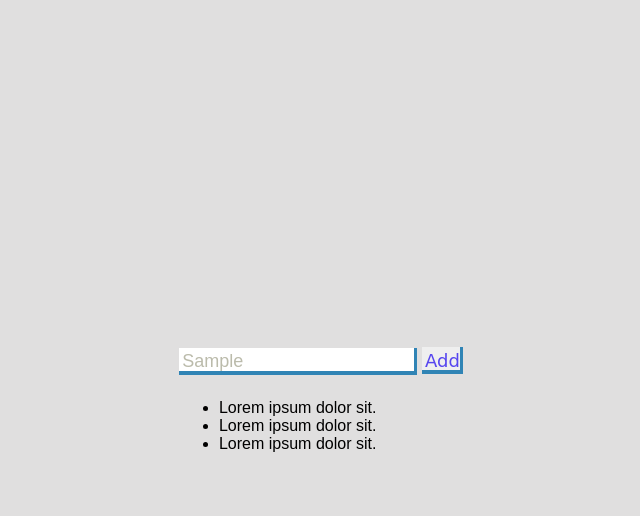
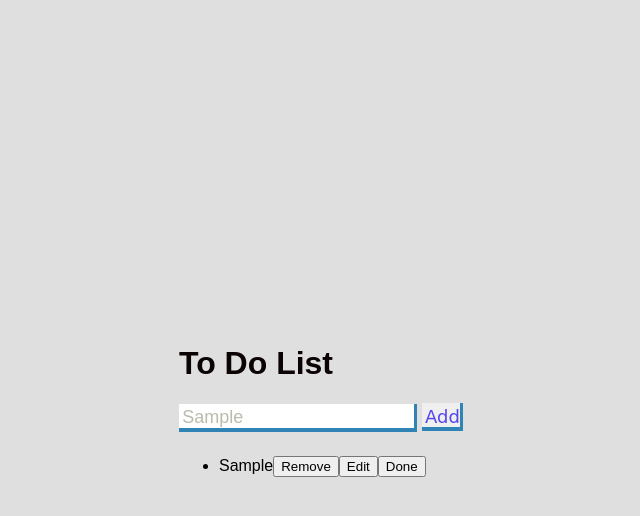
Before and after one commit to mohammedhassan2010/To-Do-Task-Manager, a plain HTML site: page index.html in a window 1280 px wide. Both pictures are taken after typing "Sample" into the empty fields and a click on the button "Add". Shown: the whole page, without its empty margins (327-967 px from the left). Drawn offline with Linux system fonts and the light colour scheme.

Commit message:
add js task 3

```diff
--- a/app.js
+++ b/app.js
@@ -0,0 +1,25 @@
+const addInput = document.querySelector(".add-input")
+const addBtn = document.querySelector (".add-btn")
+const taskList = document.querySelector(".task-list")
+
+addBtn.addEventListener("click", ()=>
+{
+    const newLi = document.createElement ("li")
+    const newSpan = document.createElement ("span")
+    const removeBtn = document.createElement ("button")
+    const editBtn = document.createElement ("button")
+    const doneBtn = document.createElement ("button")
+    newLi.appendChild(newSpan)
+    newLi.appendChild(removeBtn)
+    newLi.appendChild(editBtn)
+    newLi.appendChild(doneBtn)
+    taskList.appendChild(newLi)
+    newSpan.textContent=addInput.value
+    removeBtn.textContent="Remove"
+    editBtn.textContent="Edit"
+    doneBtn.textContent="Done"
+
+
+
+
+})
--- a/index.html
+++ b/index.html
@@ -9,15 +9,18 @@
 </head>
 
 <body>
+
+
+
     <div>
+        <h1>To Do List</h1>
         <div class="add-div">
+
             <input class="add-input" type="text" placeholder="Enter Your Task">
             <button class="add-btn" type="submit">Add</button>
         </div>
         <ul class="task-list">
-            <li>Lorem ipsum dolor sit.</li>
-            <li>Lorem ipsum dolor sit.</li>
-            <li>Lorem ipsum dolor sit.</li>
+
         </ul>
     </div>
     <script src="./app.js"></script>
--- a/style.css
+++ b/style.css
@@ -37,3 +37,6 @@ body {
     justify-content: center;
     flex-direction: column;
 }
+h1{
+    color: #0b0303;
+}
```
